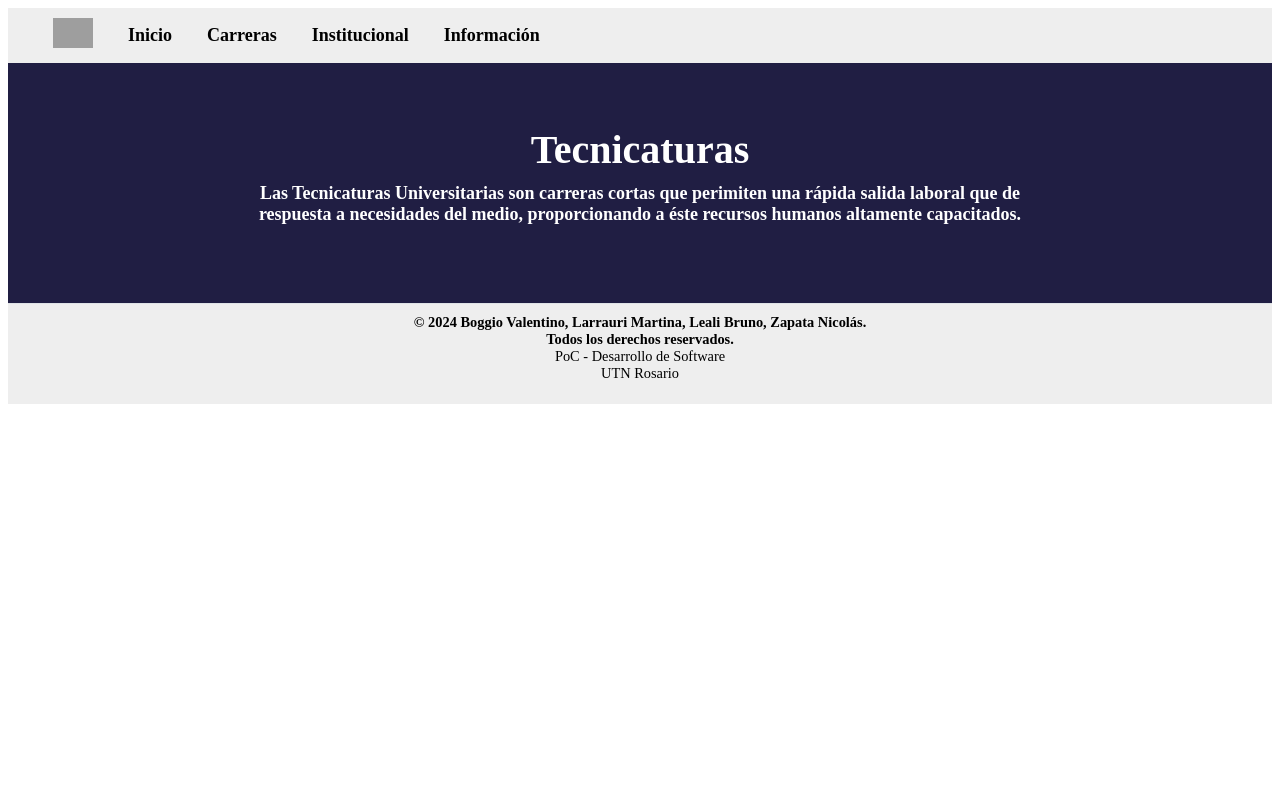
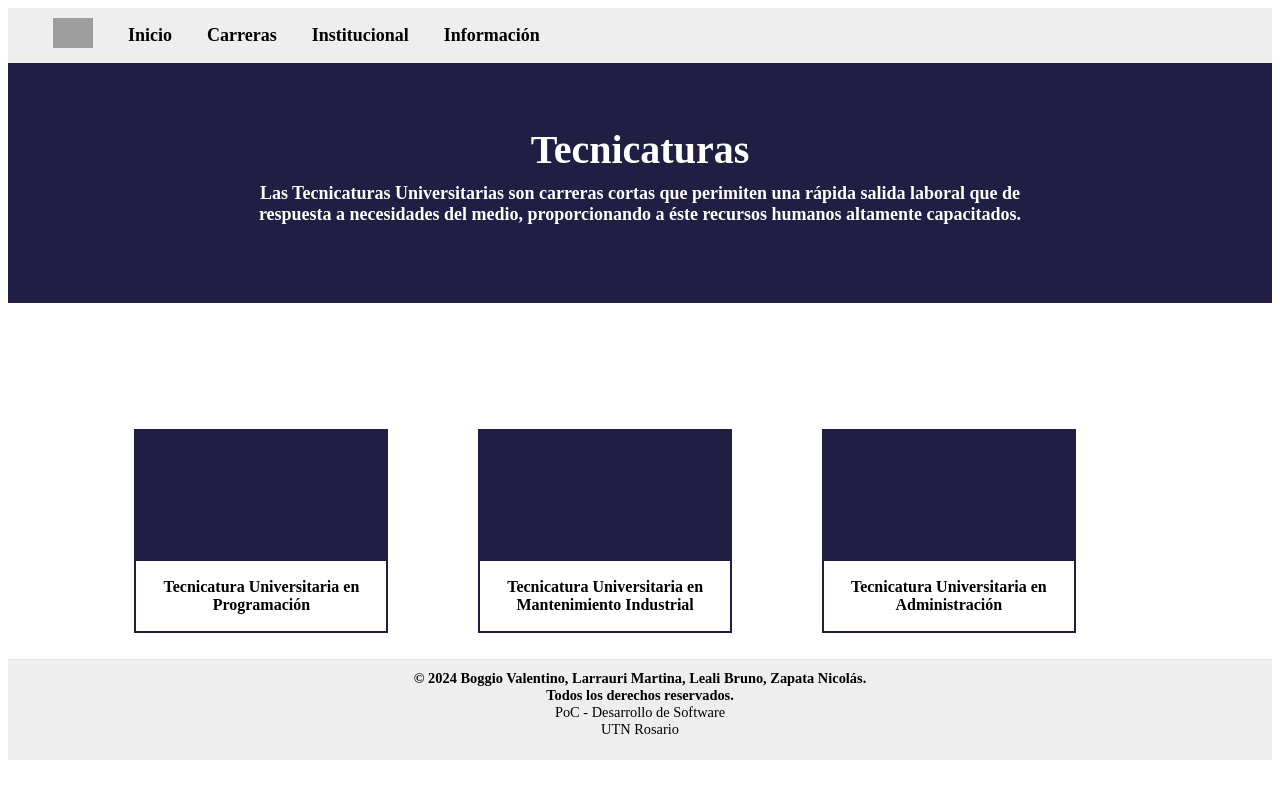
Before and after one commit to valentttino/svelteProyect-POC-DSW-2024, a SvelteKit app: page /tecnicaturas in a window 1280 px wide. Built offline with nearby package versions, Linux system fonts and the light colour scheme; grey boxes are pictures that could not be loaded.

Commit message:
coursesGrid

```diff
--- a/src/components/CardCourses.svelte
+++ b/src/components/CardCourses.svelte
@@ -3,6 +3,10 @@
 </script>
 
 <style>
+  a{
+    text-decoration: none;
+    color: black;
+  }
   .container{
     height: 200px;
     width: 250px;
@@ -32,6 +36,7 @@
   }
 </style>
 
+<a href="/desarrollo">
   <div class="container">
     <div class="neutroColor">
     </div>
@@ -39,3 +44,4 @@
       {title}
     </div>
   </div>
+</a>
--- a/src/components/CardGrid.svelte
+++ b/src/components/CardGrid.svelte
@@ -1,9 +1,11 @@
 <script>
   import CardInfo from "./CardInfo.svelte"
   import CardPrincipal from "./CardPrincipal.svelte"
+  import CardCourses from "./CardCourses.svelte"
 
   export let itemsInicio = []
   export let itemsInfo = []
+  export let itemsCourses = []
 </script>
 
 <style>
@@ -34,3 +36,9 @@
     <CardPrincipal urlCard={urlCard} section={section}/>
   {/each}
 </div>
+
+<div class="grid-container">
+  {#each itemsCourses as {title}}
+    <CardCourses title={title}/>
+  {/each}
+</div>
--- a/src/routes/tecnicaturas/+page.svelte
+++ b/src/routes/tecnicaturas/+page.svelte
@@ -1,12 +1,18 @@
 <script>
   import Header from "../../components/Header.svelte"
   import IntroSection from "../../components/IntroSection.svelte"
-  import CardCourses from "../../components/CardCourses.svelte"
+  import CardGrid from "../../components/CardGrid.svelte"
   import Footer from "../../components/Footer.svelte"
 
   const description = "Las Tecnicaturas Universitarias son carreras cortas que perimiten una rápida salida laboral que de respuesta a necesidades del medio, proporcionando a éste recursos humanos altamente capacitados."
+  const courses = [
+    {title: "Tecnicatura Universitaria en Programación"},
+    {title: "Tecnicatura Universitaria en Mantenimiento Industrial"},
+    {title: "Tecnicatura Universitaria en Administración"}
+  ]
 </script>
 
 <Header />
 <IntroSection text={"Tecnicaturas"} subtitle={description}/>
+<CardGrid itemsCourses={courses}/>
 <Footer />
```
Lines whose indentation alone changed are shown as unchanged.
